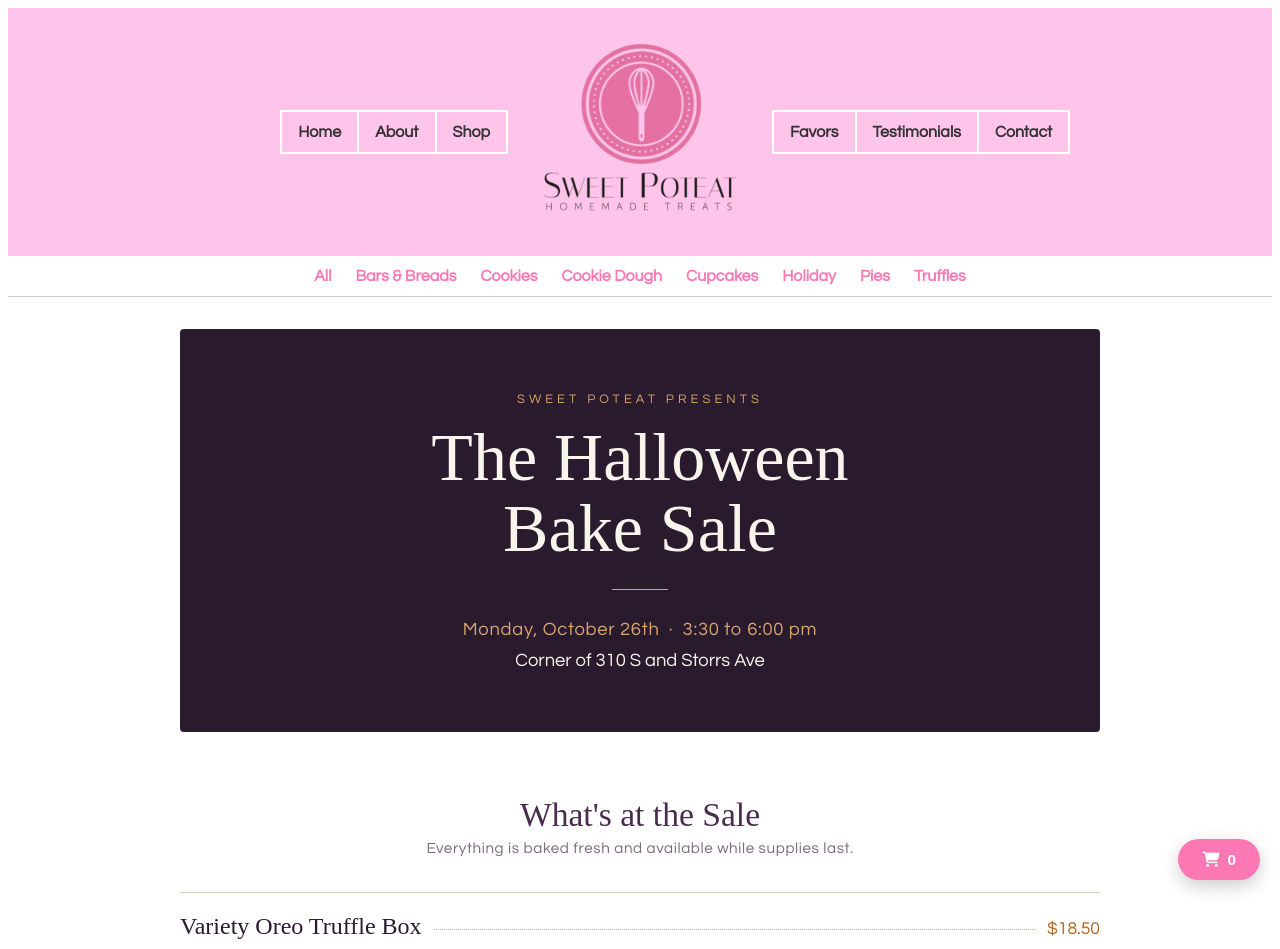
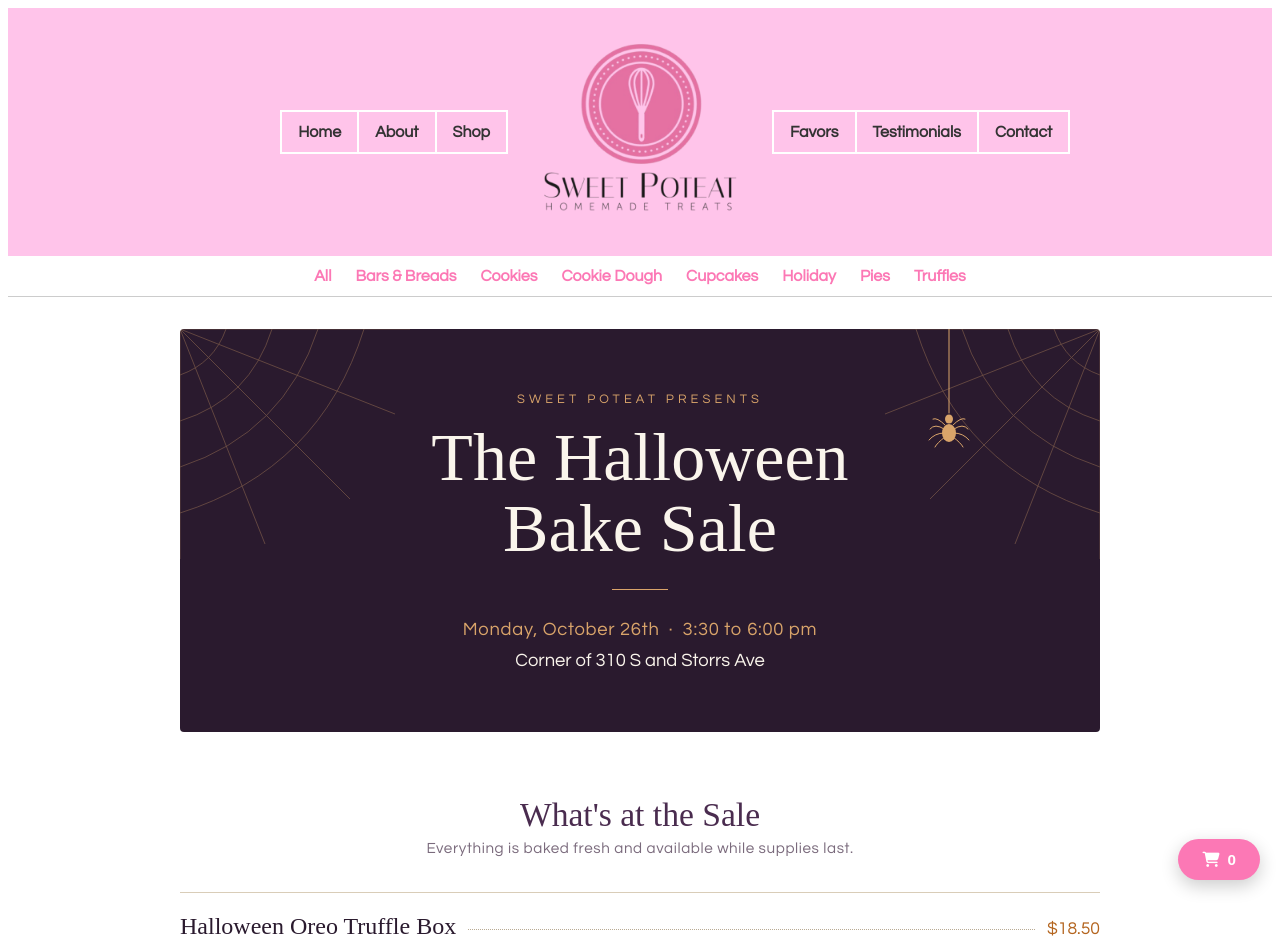
Before and after one commit to sweetpoteat/sweetpoteat.github.io, a Jekyll site: the page built from holiday.md, in a window 1280 px wide. Shown: the top 949 px of the page. Built offline with Jekyll 4.4.1, drawn with Linux system fonts in a browser that asks for light colours; some web fonts are replaced; some of the changed text lies outside the part shown.

Commit message:
Add spider web banner art and update bake sale box descriptions
Co-Authored-By: Claude Sonnet 5.5 <noreply@anthropic.com>

```diff
--- a/holiday.md
+++ b/holiday.md
@@ -27,7 +27,16 @@ show_content: false
     text-align: center;
     padding: 4rem 1.5rem 3.5rem;
     border-radius: 4px;
+    position: relative;
+    overflow: hidden;
   }
+  .hw-hero > *:not(svg) { position: relative; z-index: 1; }
+  .hw-web { position: absolute; top: 0; width: 230px; height: 230px; stroke: #d9a46a; fill: none; stroke-width: 0.8; opacity: 0.4; pointer-events: none; }
+  .hw-web.left { left: 0; }
+  .hw-web.right { right: 0; transform: scaleX(-1); }
+  .hw-spider { position: absolute; top: 0; right: 14%; width: 44px; height: 120px; pointer-events: none; }
+  .hw-spider line, .hw-spider path { stroke: #d9a46a; stroke-width: 1; fill: none; stroke-linecap: round; }
+  .hw-spider ellipse { fill: #d9a46a; }
   .hw-eyebrow {
     font-size: 0.8rem;
     letter-spacing: 0.32em;
@@ -73,6 +82,8 @@ show_content: false
   }
   @media (max-width: 720px) {
     .hw-hero { padding: 3rem 1.25rem 2.75rem; }
+    .hw-web { width: 130px; height: 130px; }
+    .hw-spider { right: 8%; height: 90px; width: 33px; }
     .hw-grid { grid-template-columns: repeat(2, 1fr); gap: 1rem; }
     .hw-row h3 { font-size: 1.3rem; }
   }
@@ -81,6 +92,20 @@ show_content: false
 <div class="hw">
 
   <section class="hw-hero">
+  <svg class="hw-web left" viewBox="0 0 230 230" aria-hidden="true">
+      <path d="M0 0 L230 0 M0 0 L215 85 M0 0 L170 170 M0 0 L85 215 M0 0 L0 230"/>
+      <path d="M46 0 Q34 34 0 46 M92 0 Q70 70 0 92 M138 0 Q104 104 0 138 M184 0 Q140 140 0 184"/>
+  </svg>
+  <svg class="hw-web right" viewBox="0 0 230 230" aria-hidden="true">
+      <path d="M0 0 L230 0 M0 0 L215 85 M0 0 L170 170 M0 0 L85 215 M0 0 L0 230"/>
+      <path d="M46 0 Q34 34 0 46 M92 0 Q70 70 0 92 M138 0 Q104 104 0 138 M184 0 Q140 140 0 184"/>
+  </svg>
+  <svg class="hw-spider" viewBox="0 0 44 120" aria-hidden="true">
+    <line x1="22" y1="0" x2="22" y2="84"/>
+    <ellipse cx="22" cy="104" rx="7" ry="9"/>
+    <ellipse cx="22" cy="90" rx="4" ry="4.5"/>
+    <path d="M17 100 Q8 94 3 100 M17 104 Q8 104 2 111 M27 100 Q36 94 41 100 M27 104 Q36 104 42 111 M18 96 Q10 88 6 90 M26 96 Q34 88 38 90 M18 108 Q10 114 8 118 M26 108 Q34 114 36 118"/>
+  </svg>
     <div class="hw-eyebrow">Sweet Poteat Presents</div>
     <h1>The Halloween<br>Bake Sale</h1>
     <hr>
@@ -95,13 +120,13 @@ show_content: false
     <p class="hw-sub">Everything is baked fresh and available while supplies last.</p>
 
     <div class="hw-item">
-      <div class="hw-row"><h3>Variety Oreo Truffle Box</h3><span class="dots"></span><span class="hw-price">$18.50</span></div>
-      <p>Sixteen Halloween truffles, two of each kind.</p>
+      <div class="hw-row"><h3>Halloween Oreo Truffle Box</h3><span class="dots"></span><span class="hw-price">$18.50</span></div>
+      <p>A box of 16 delicious Halloween Oreo Truffles, with two of each of 8 spooky, hand-decorated designs!</p>
     </div>
 
     <div class="hw-item">
       <div class="hw-row"><h3>Variety Fall Box</h3><span class="dots"></span><span class="hw-price">$14</span></div>
-      <p>Twelve treats, two of each: pumpkin snickerdoodles, pumpkin chocolate chip cookies, double chocolate white chocolate chip cookies, peanut butter blossom spiders, pumpkin spice truffles, and frosted pumpkin cookies.</p>
+      <p>A festive box of 12 treats featuring 6 delicious varieties—two of each: Pumpkin Snickerdoodles, Pumpkin Chocolate Chip Cookies, Double Chocolate White Chocolate Chip Cookies, Peanut Butter Blossom Spiders, Pumpkin Spice Truffles, and Frosted Pumpkin Cookies!</p>
     </div>
 
     <div class="hw-item">
```
